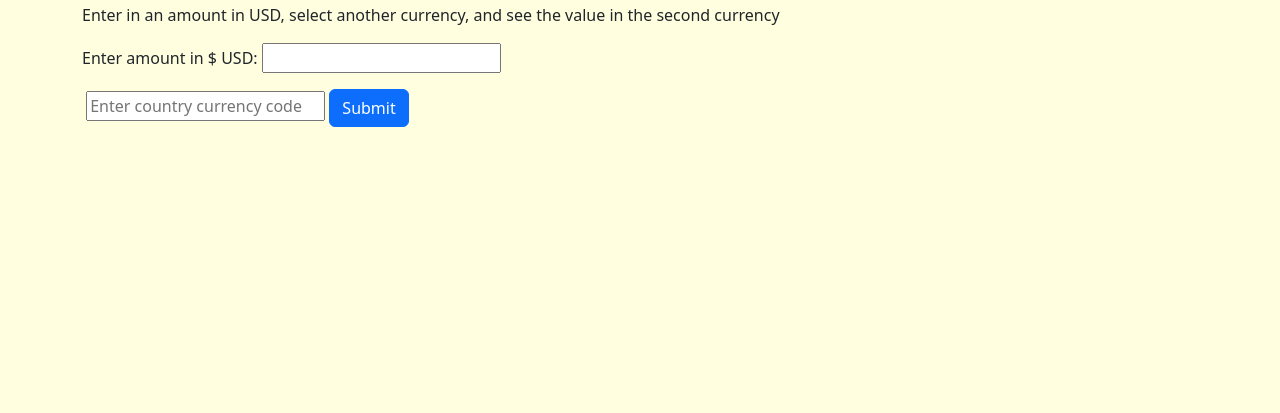
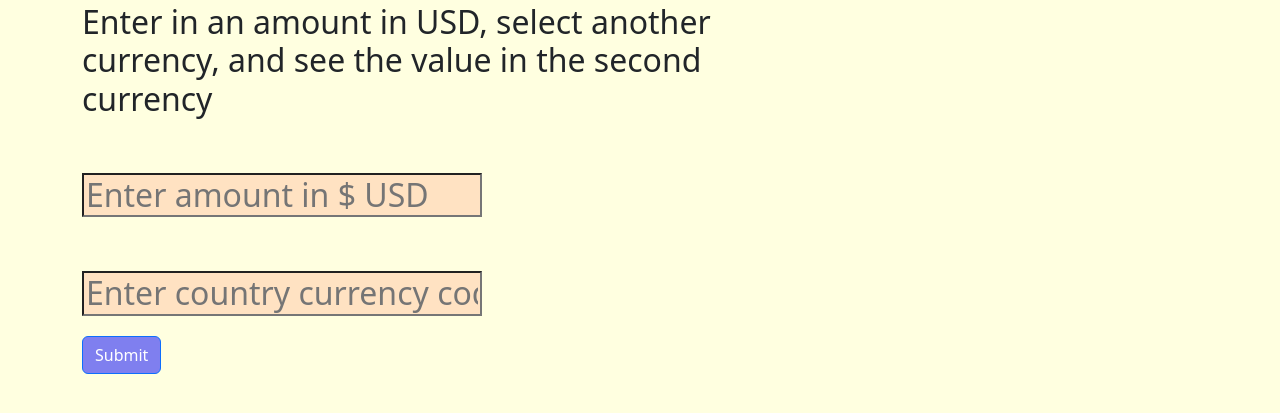
Before and after one commit to pletourneau/currencyEx, a website built with webpack: page src/index.html in a window 1280 px wide. Shown: the part 53-466 px from the top of the page. Built offline with nearby package versions, Linux system fonts and the light colour scheme.

Commit message:
add styling

```diff
--- a/src/css/styles.css
+++ b/src/css/styles.css
@@ -1,3 +1,23 @@
 body {
   background-color: lightyellow;
 }
+input:placeholder-shown {
+  display: flex;
+  width:400px;
+  background-color:rgb(255,160,122,.3);
+}
+
+
+#button {
+  display: flex;
+  margin-top: 20px;
+  background-color:rgb(0,0,255,.5);
+}
+
+p {
+  background-color: rgb(255,160,122,.3);
+}
+
+h2 {
+  font-weight: 200;
+}
--- a/src/index.html
+++ b/src/index.html
@@ -11,13 +11,13 @@
       <div class="row">
         <div class="col-8">
           <h1>Exchange Rates</h1>
-          <p>Enter in an amount in USD, select another currency, and see the value in the second currency</p>
-          <label for="amount">Enter amount in $ USD: </label>
-          <input id="amount" type="number"/>
+          <h2>Enter in an amount in USD, select another currency, and see the value in the second currency</p>
+          <label for="amount"></label>
+          <input id="amount" placeholder="Enter amount in $ USD" type="number"/>
           <p></p>
           <label for="currencyNew"></label>
           <input id="currencyNew" placeholder="Enter country currency code" type="text"/>
-          <button type="submit" class="btn btn-primary">Submit</button>
+          <button type="submit" class="btn btn-primary" id="button">Submit</button>
           <p id="showResults"></p>
           <p id="showCountryCode"></p>
         </div>
```
